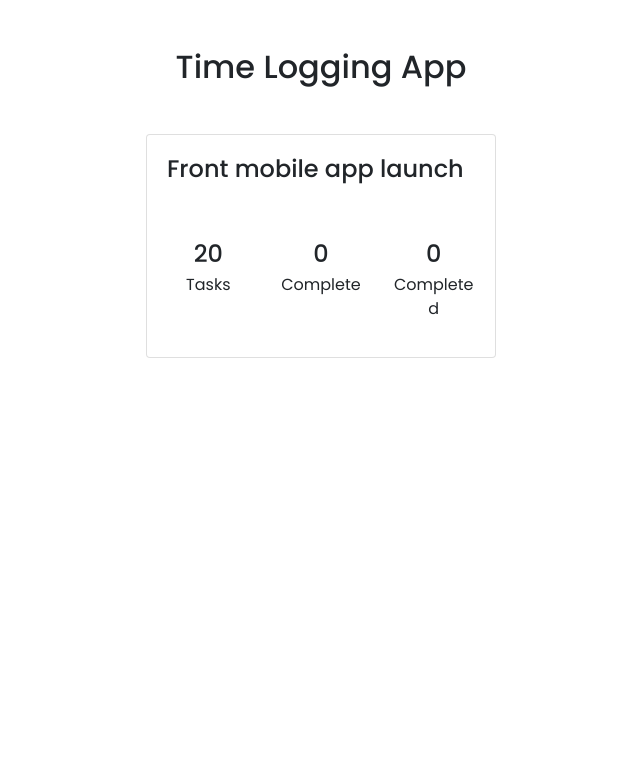
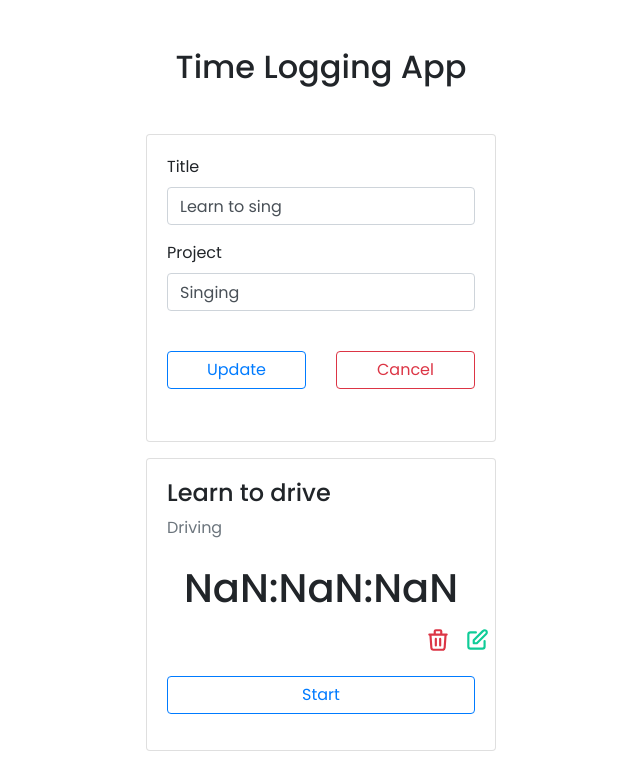
Before and after one commit to dindustack/time-logging-app, a React (Create React App) app: page / in a window 1280 px wide. Shown: the top 765 px of the page, without its empty margins (319-959 px from the left). Built offline with nearby package versions, Linux system fonts and the light colour scheme.

Commit message:
static app

```diff
--- a/src/App.js
+++ b/src/App.js
@@ -1,4 +1,5 @@
 import TimersDashboard from "./components/TimersDashboard";
+import "./helpers";
 
 function App() {
   return(
--- a/src/components/TimersDashboard.js
+++ b/src/components/TimersDashboard.js
@@ -6,50 +6,10 @@ class TimersDashboard extends React.Component {
       <section className="d-flex align-items-center pt-5 pt-md-5">
         <div className="container">
           <div className="row justify-content-center">
-            <div className="col-12 col-md-6 col-lg-4 text-center">
-              <h2 className="mb-5">Time Logging App</h2>
-              {/* <EditableTimerList /> */}
-              <div className="card mb-3">
-                <div className="card-body">
-                  <div className="d-flex mb-5">
-                    <div className="">
-                      <h4 className="text-wrap">Front mobile app launch</h4>
-                    </div>
-                  </div>
-
-                  <div className="row mb-3">
-                    <div className="col-4">
-                      {/* <!-- Stats --> */}
-                      <div className="text-center">
-                        <span className="d-block h4 mb-1">20</span>
-                        <span className="d-block font-size-sm">Tasks</span>
-                      </div>
-                      {/* <!-- End Stats --> */}
-                    </div>
-
-                    <div className="col-4">
-                      {/* <!-- Stats --> */}
-                      <div className="text-center">
-                        <span className="d-block h4 mb-1">0</span>
-                        <span className="d-block font-size-sm">Complete</span>
-                      </div>
-                      {/* <!-- End Stats --> */}
-                    </div>
-
-                    <div className="col-4">
-                      {/* <!-- Stats --> */}
-                      <div className="text-center">
-                        <span className="d-block h4 mb-1">0</span>
-                        <span className="d-block font-size-sm">Completed</span>
-                      </div>
-                      {/* <!-- End Stats --> */}
-                    </div>
-                  </div>
-                  {/* <!-- End Row --> */}
-
-                  {/* <!-- End Progress --> */}
-                </div>
-              </div>
+            <div className="col-12 col-md-6 col-lg-4">
+              <h2 className="mb-5 text-center">Time Logging App</h2>
+              <EditableTimerList />
+              <ToggleableTimerForm isOpen={true} />
             </div>
           </div>
         </div>
@@ -58,40 +18,205 @@ class TimersDashboard extends React.Component {
   }
 }
 
-// class EditableTimerList extends React.Component {
-//     render() {
-//         return (
-//             <div id="timers">
-//                 <EditableTimer
-//                   title='Learn to sing'
-//                   project='Singing'
-//                   elapsed='8986300'
-//                   runningSince={null}
-//                   editFormOpen={false}
-//                 />
+class EditableTimerList extends React.Component {
+  render() {
+    return (
+      <>
+        <EditableTimer
+          title="Learn to sing"
+          project="Singing"
+          elapsed="8986300"
+          runningSince={null}
+          editFormOpen={false}
+        />
 
-//                 <EditableTimer
-//                   title='Learn to drive'
-//                   project='Driving'
-//                   elapsed='3890985'
-//                   runningSince={null}
-//                   editFormOpen={true}
-//                 />
+        <EditableTimer
+          title="Learn to drive"
+          project="Driving"
+          elapsed="3890985"
+          runningSince={null}
+          editFormOpen={true}
+        />
+      </>
+    );
+  }
+}
 
-//             </div>
-//         )
-//     }
-// }
+class EditableTimer extends React.Component {
+  render() {
+    if (this.props.editFormOpen) {
+      return(
+      <Timer
+        title={this.props.title}
+        project={this.props.project}
+      />
+      );
+    } else {
+      return (
+        <TimerForm
+          title={this.props.title}
+          project={this.props.project}
+          elapsed={this.props.elapsed}
+          runningSince={this.props.runningSince}
+        />
+      );
+    }
+  }
+}
 
-// class EditableTimer extends React.Component {
-//     render() {
-//         if (this.props.editFormOpen) {
-//             return (
-//                 <div>Hello World</div>
-//             )
-//         }
-//     }
+class Timer extends React.Component {
+  render() {
+    const elapsedString = window.helpers.renderElapsedString(this.props.elapsed);
+    return (
+      <>
+        <div className="card mb-3">
+          <div className="card-body">
+            <div className="row mb-4">
+              <div className="col-12">
+                <h4 className="">{this.props.title}</h4>
+                <span className="text-muted ml-0">{this.props.project}</span>
+              </div>
+            </div>
 
-// }
+            <div className="row justify-content-center">
+              <h1 className="">{elapsedString}</h1>
+            </div>
+
+            <div className="row justify-content-end mb-3">
+              <div className="d-flex">
+                <button className="btn">
+                  <svg
+                    xmlns="http:www.w3.org/2000/svg"
+                    fill="none"
+                    viewBox="0 0 24 24"
+                    stroke="#dc3545"
+                    width="26px"
+                  >
+                    <path
+                      strokeLinecap="round"
+                      strokeLinejoin="round"
+                      strokeWidth="2"
+                      d="M19 7l-.867 12.142A2 2 0 0116.138 21H7.862a2 2 0 01-1.995-1.858L5 7m5 4v6m4-6v6m1-10V4a1 1 0 00-1-1h-4a1 1 0 00-1 1v3M4 7h16"
+                    />
+                  </svg>
+                </button>
+                <svg
+                  xmlns="http:www.w3.org/2000/svg"
+                  fill="none"
+                  viewBox="0 0 24 24"
+                  stroke="#0fcc98"
+                  width="26px"
+                >
+                  <path
+                    strokeLinecap="round"
+                    strokeLinejoin="round"
+                    strokeWidth="2"
+                    d="M11 5H6a2 2 0 00-2 2v11a2 2 0 002 2h11a2 2 0 002-2v-5m-1.414-9.414a2 2 0 112.828 2.828L11.828 15H9v-2.828l8.586-8.586z"
+                  />
+                </svg>
+              </div>
+            </div>
+
+            <div className="row mb-3">
+              <div className="col-12">
+                <button className="btn btn-outline-primary btn-block">
+                  Start
+                </button>
+              </div>
+            </div>
+            {/* <!-- End Row --> */}
+          </div>
+        </div>
+      </>
+    );
+  }
+}
+
+class TimerForm extends React.Component {
+  render() {
+    const submitText = this.props.title ? "Update" : "Create";
+    return (
+      <>
+        <div className="card mb-3">
+          <div className="card-body">
+            <div className="row mb-4">
+              <div className="col-12">
+                <div className="mb-3">
+                  <label htmlFor="" className="form-label">
+                    Title
+                  </label>
+                  <input
+                    type="text"
+                    className="form-control"
+                    defaultValue={this.props.title}
+                  />
+                </div>
+
+                <div className="mb-3">
+                  <label htmlFor="" className="form-label">
+                    Project
+                  </label>
+                  <input
+                    type="text"
+                    className="form-control"
+                    defaultValue={this.props.project}
+                  />
+                </div>
+              </div>
+            </div>
+
+            <div className="row mb-3">
+              <div className="col-6 mb-3">
+                <button className="btn btn-outline-primary btn-block">
+                  {submitText}
+                </button>
+              </div>
+              <div className="col-6 mb-3">
+                <button className="btn btn-outline-danger btn-block">
+                  Cancel
+                </button>
+              </div>
+            </div>
+            {/* <!-- End Row --> */}
+          </div>
+        </div>
+      </>
+    );
+  }
+}
+
+class ToggleableTimerForm extends React.Component {
+  render() {
+    if (this.props.isOpen) {
+      return <TimerForm />;
+    } else {
+      return (
+        <>
+          <div className="mb-3">
+            <a
+              href="#action"
+              className="btn btn-block btn-white btn-outline-secondary"
+            >
+              <svg
+                xmlns="http:www.w3.org/2000/svg"
+                fill="none"
+                viewBox="0 0 24 24"
+                stroke="currentColor"
+                width="26px"
+              >
+                <path
+                  strokeLinecap="round"
+                  strokeLinejoin="round"
+                  strokeWidth="2"
+                  d="M12 6v6m0 0v6m0-6h6m-6 0H6"
+                />
+              </svg>
+            </a>
+          </div>
+        </>
+      );
+    }
+  }
+}
 
 export default TimersDashboard;
--- /dev/null
+++ b/src/helpers.js
@@ -0,0 +1,56 @@
+window.helpers = (function () {
+  function newTimer(attrs = {}) {
+    const timer = {
+      title: attrs.title || "Timer",
+      project: attrs.project || "Project",
+      id: uuid.v4(), // eslint-disable-line no-undef
+      elapsed: 0,
+    };
+
+    return timer;
+  }
+
+  function findById(array, id, cb) {
+    array.forEach((el) => {
+      if (el.id === id) {
+        cb(el);
+        return;
+      }
+    });
+  }
+
+  function renderElapsedString(elapsed, runningSince) {
+    let totalElapsed = elapsed;
+    if (runningSince) {
+      totalElapsed += Date.now() - runningSince;
+    }
+    return millisecondsToHuman(totalElapsed);
+  }
+
+  function millisecondsToHuman(ms) {
+    const seconds = Math.floor((ms / 1000) % 60);
+    const minutes = Math.floor((ms / 1000 / 60) % 60);
+    const hours = Math.floor(ms / 1000 / 60 / 60);
+
+    const humanized = [
+      pad(hours.toString(), 2),
+      pad(minutes.toString(), 2),
+      pad(seconds.toString(), 2),
+    ].join(":");
+
+    return humanized;
+  }
+
+  function pad(numberString, size) {
+    let padded = numberString;
+    while (padded.length < size) padded = `0${padded}`;
+    return padded;
+  }
+
+  return {
+    millisecondsToHuman,
+    newTimer,
+    findById,
+    renderElapsedString,
+  };
+})();
```
Also changed, not shown: 1 other file (tests, documents, lock files or other folders).
